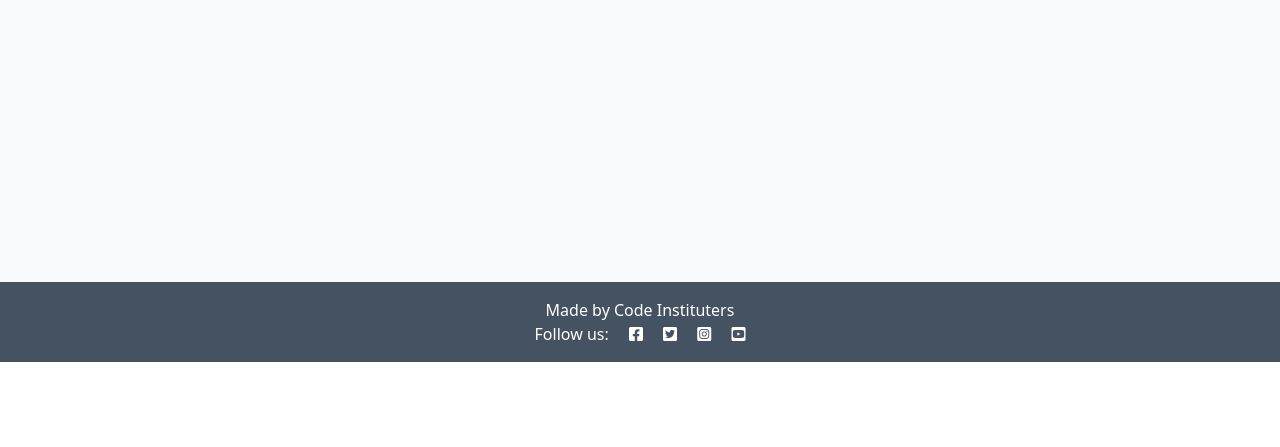
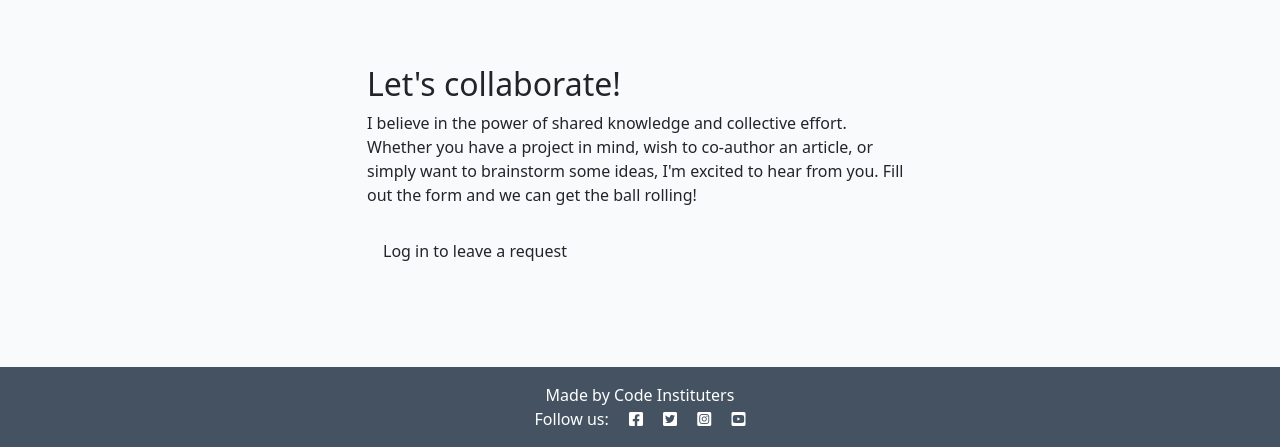
Before and after one commit to Max9414/Django-blog, a Django app: page /about/ in a window 1280 px wide. Shown: the part 438-885 px from the top of the page. Before the commit the page ends 800 px from the top, so only its background shows below. Run offline with Django 4.2, Linux system fonts and the light colour scheme; data that the repository does not hold is empty; some libraries are stand-ins or nearby versions.

Commit message:
Added the request collaboration in the about me page

```diff
--- /dev/null
+++ b/about/forms.py
@@ -0,0 +1,8 @@
+from .models import CollaborateRequest
+from django import forms
+
+
+class CollaborateForm(forms.ModelForm):
+    class Meta:
+        model = CollaborateRequest
+        fields = ('name', 'email', 'message')
--- a/about/models.py
+++ b/about/models.py
@@ -10,3 +10,13 @@ class About(models.Model):
 
     def __str__(self):
         return f"(self.title)"
+
+
+class CollaborateRequest(models.Model):
+    name = models.CharField(max_length=200)
+    email = models.EmailField()
+    message = models.TextField()
+    read = models.BooleanField(default=False)
+
+    def __str__(self):
+        return f"Collaboration request from {self.name}"
--- a/about/templates/about/about.html
+++ b/about/templates/about/about.html
@@ -1,6 +1,7 @@
 {% extends 'base.html' %}
 {% block content %}
 {% load static %}
+{% load crispy_forms_tags %}
 <div class="container mt-5">
     <div class="row">
         <div class="col-4 text-center">
@@ -19,5 +20,33 @@
             <p class="text-end"><em>Updated on: {{ about.updated_on }}</em></p>
         </div>
     </div>
+    <div class="row justify-content-center">
+        <div class="col-12 col-md-6 my-5">
+            <h2>Let's collaborate!</h2>
+            <p>I believe in the power of shared knowledge and collective effort.
+                Whether you have a project in mind, wish to co-author
+                an article, or simply want to brainstorm some ideas,
+                I'm excited to hear from you. Fill out the form
+                and we can get the ball rolling!</p>
+
+            <!-- add your form here. Your submit button should
+                                have the classes of btn, btn-secondary -->
+            <div class="col-md-12 card mb-4 mt-3">
+                <div class="card-body">
+                    {% if user.is_authenticated %}
+                    <h3>Leave a collaboration request:</h3>
+                    <p>Posting as: {{ user.username }}</p>
+                    <form id="collaborateForm" method="post" style="margin-top: 1.3em;">
+                        {{ collaborate_form | crispy }}
+                        {% csrf_token %}
+                        <button id="submitButton" type="submit" class="btn btn-signup btn-lg">Submit</button>
+                    </form>
+                    {% else %}
+                    <p>Log in to leave a request</p>
+                    {% endif %}
+                </div>
+            </div>
+        </div>
+    </div>
 </div>
 {% endblock content %}
--- a/about/views.py
+++ b/about/views.py
@@ -1,5 +1,6 @@
 from django.shortcuts import render
 from .models import About
+from .forms import CollaborateForm
 
 
 def about_me(request):
@@ -7,6 +8,7 @@ def about_me(request):
     Renders the About page
     """
     about = About.objects.all().order_by('created_on').first()
+    collaborate_form = CollaborateForm()
 
     return render(
         request,
--- a/blog/admin.py
+++ b/blog/admin.py
@@ -11,6 +11,8 @@ class PostAdmin(SummernoteModelAdmin):
     prepopulated_fields = {'slug': ('title',)}
     summernote_fields = ('content',)
 
+
+
 # Register your models here.
 
 admin.site.register(Comment)
--- a/blog/views.py
+++ b/blog/views.py
@@ -30,8 +30,10 @@ def post_detail(request, slug):
     post = get_object_or_404(queryset, slug=slug)
     comments = post.comments.all().order_by("-created_on")
     comment_count = post.comments.filter(approved=True).count()
+    comment_form = CommentForm()
 
     if request.method == "POST":
+        print("Received a POST request")
         comment_form = CommentForm(data=request.POST)
     if comment_form.is_valid():
         comment = comment_form.save(commit=False)
@@ -43,8 +45,7 @@ def post_detail(request, slug):
             'Comment submitted and awaiting approval'
     )
 
-    comment_form = CommentForm()
-
+    print("About to render template")
 
     return render(
         request,
```
Also changed, not shown: about/admin.py (+6 -1 lines).
